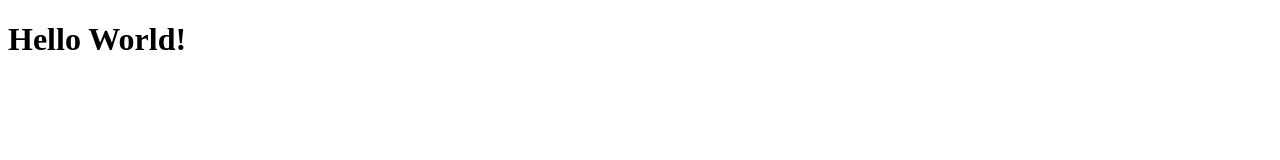
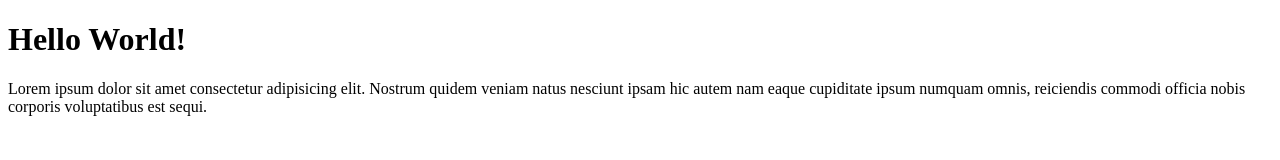
Before and after one commit to solo-leveling/demo-app, a plain HTML site: page index.html in a window 1280 px wide. Drawn offline with Linux system fonts and the light colour scheme.

Commit message:
Third Commit

```diff
--- a/index.html
+++ b/index.html
@@ -9,6 +9,7 @@
 
 <body>
     <h1>Hello World!</h1>
+    <p>Lorem ipsum dolor sit amet consectetur adipisicing elit. Nostrum quidem veniam natus nesciunt ipsam hic autem nam eaque cupiditate ipsum numquam omnis, reiciendis commodi officia nobis corporis voluptatibus est sequi.</p>
 </body>
 
 </html>
```
